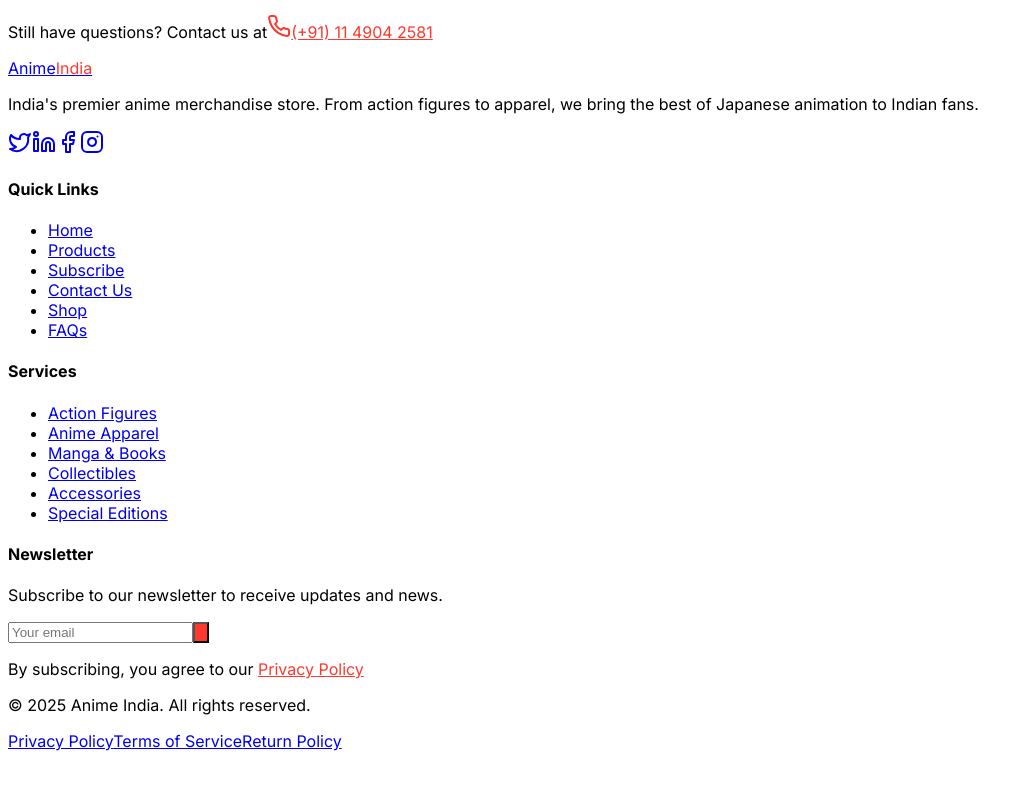
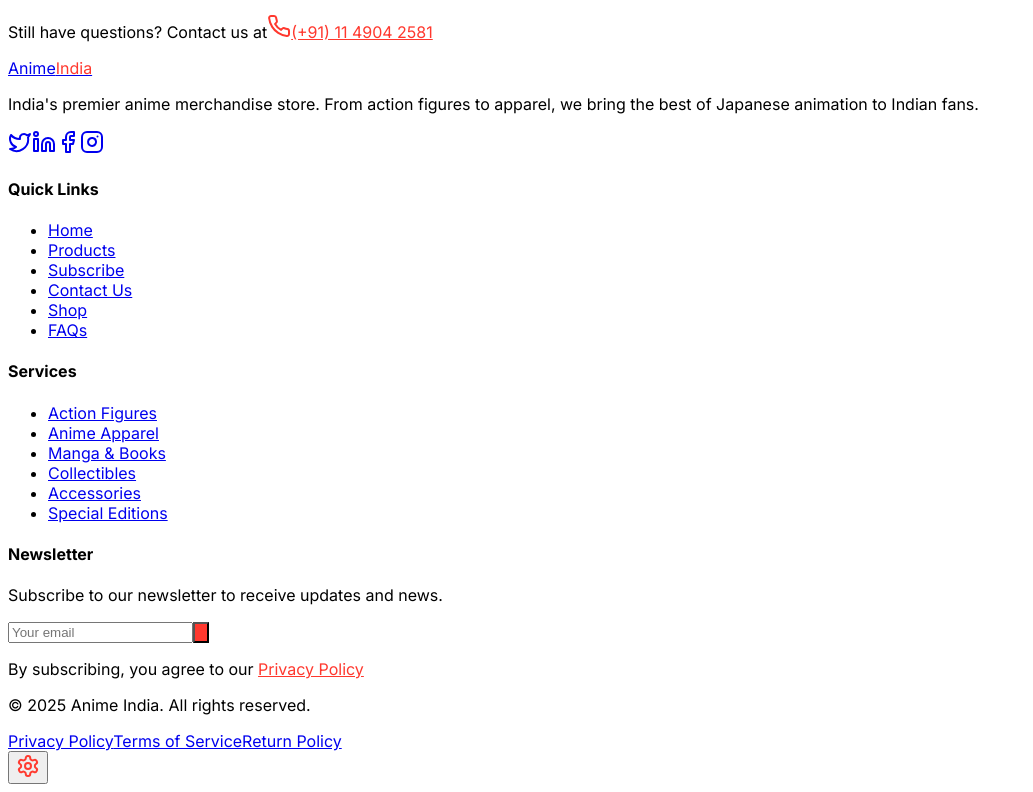
Before and after one commit to SouravKrMishra/NakutaroLanding, a React (Vite) app in the folder client/: page /contact in a window 1280 px wide. Shown: the part 2060-2852 px from the top of the page, without its empty margins (0-1033 px from the left). Before the commit the page ends 2819 px from the top, so only its background shows below. Built offline with nearby package versions, Linux system fonts and the light colour scheme.

Commit message:
Restored to '9ce337d9ec291427ff7e84f484fb1a80e1edfc71'
Replit-Restored-To: 9ce337d9ec291427ff7e84f484fb1a80e1edfc71

```diff
--- a/client/src/components/ThemeCustomizer.tsx
+++ b/client/src/components/ThemeCustomizer.tsx
@@ -19,14 +19,78 @@ const themeOptions: ThemeOption[] = [
 
 export const ThemeCustomizer: React.FC = () => {
   const { theme, setTheme } = useTheme();
+  const [isOpen, setIsOpen] = useState(false);
+
+  const toggleOpen = () => setIsOpen(!isOpen);
 
   const handleThemeChange = (themeId: string) => {
     setTheme(themeId as any);
+    setIsOpen(false);
   };
 
+  const currentTheme = themeOptions.find(t => t.id === theme) || themeOptions[0];
+
   return (
-    <div className="hidden">
-      {/* Button and dropdown completely removed */}
+    <div className="fixed bottom-4 right-4 z-50">
+      <div className="relative">
+        <Button
+          variant="outline"
+          size="sm"
+          className="rounded-full p-2 bg-[#1E1E1E] border-[#2D2D2D] hover:bg-[#2D2D2D]"
+          onClick={toggleOpen}
+        >
+          <Settings className="h-5 w-5" style={{ color: currentTheme.color }} />
+        </Button>
+
+        {isOpen && (
+          <div
+            className="absolute bottom-12 right-0 rounded-lg shadow-lg p-4 w-60 animate-in slide-in-from-bottom-5 duration-200"
+            style={{
+              backgroundColor: '#1E1E1E',
+              borderColor: '#2D2D2D',
+              borderWidth: '1px',
+              borderStyle: 'solid'
+            }}
+          >
+            <div className="flex justify-between items-center mb-3">
+              <h3 className="font-bold text-sm" style={{ color: 'white' }}>Customize Appearance</h3>
+              <button
+                onClick={() => setIsOpen(false)}
+                className="text-gray-400 hover:text-white"
+              >
+                <ChevronDown className="h-4 w-4" />
+              </button>
+            </div>
+
+            <div className="space-y-3">
+              <p style={{ color: '#9CA3AF', fontSize: '0.75rem', marginBottom: '0.5rem' }}>Theme Color</p>
+
+              <div className="flex flex-col gap-1">
+                {themeOptions.map((option) => (
+                  <button
+                    key={option.id}
+                    style={{
+                      backgroundColor: 'transparent',
+                      color: 'white',
+                      fontSize: '0.875rem',
+                      padding: '0.5rem 0.75rem',
+                      borderRadius: '0.25rem',
+                      display: 'flex',
+                      alignItems: 'center',
+                      width: '100%',
+                      textAlign: 'left',
+                      transition: 'all 0.2s ease'
+                    }}
+                    onClick={() => handleThemeChange(option.id)}
+                  >
+                    {option.name}
+                  </button>
+                ))}
+              </div>
+            </div>
+          </div>
+        )}
+      </div>
     </div>
   );
 };
```
Also changed, not shown: attached_assets/image_1747675503604.png (deleted).
